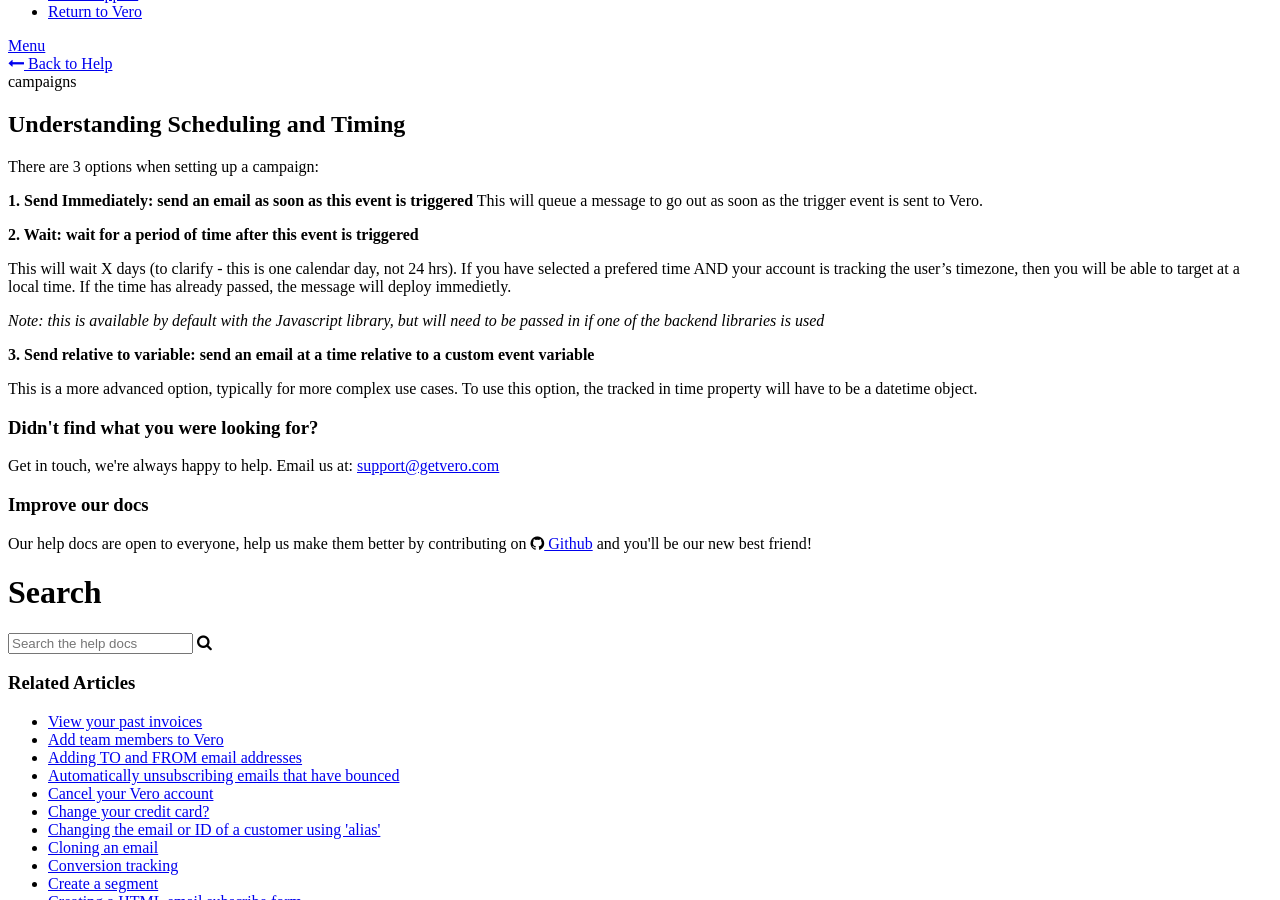
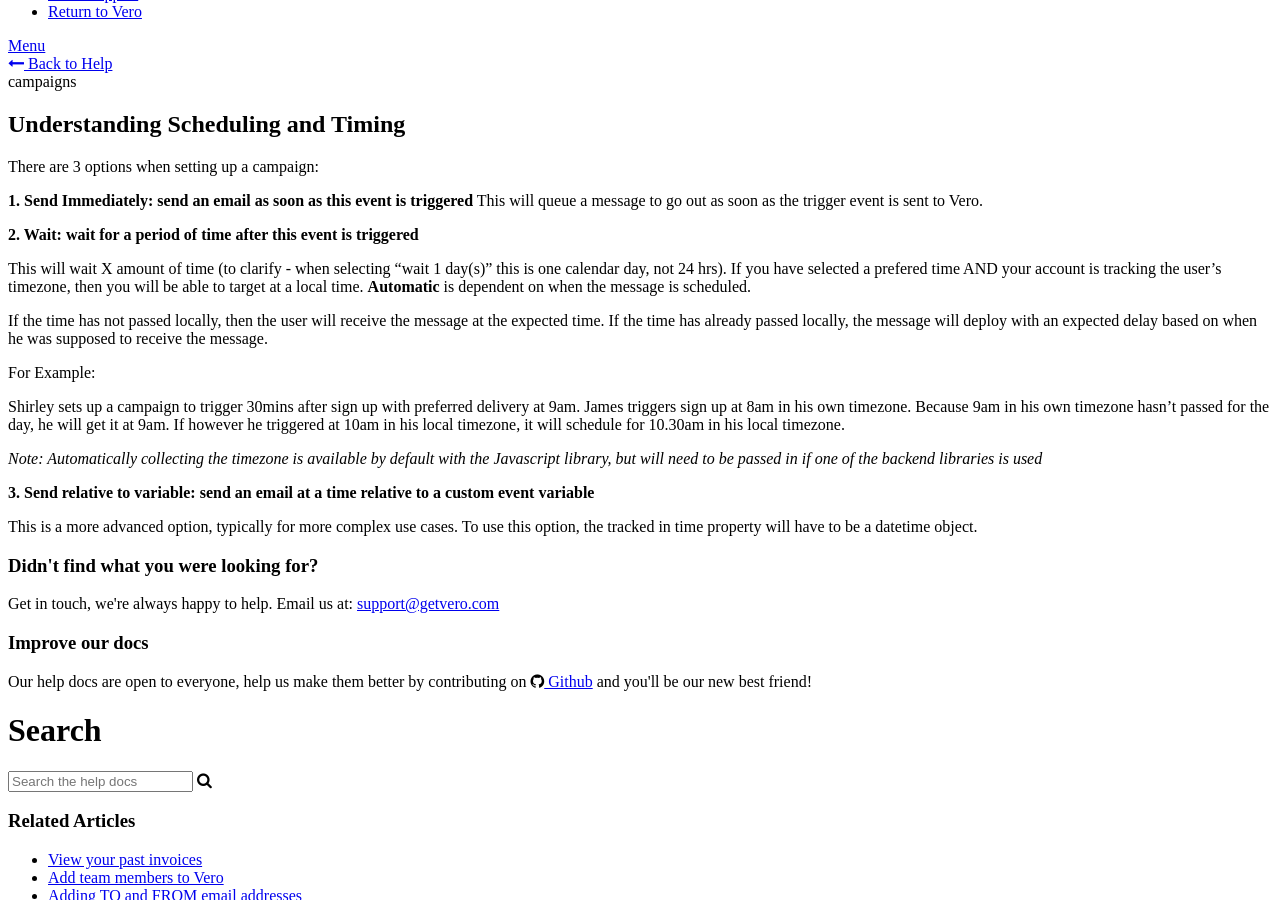
Before and after one commit to willegan/getvero.github.io, a Jekyll site: the page built from _articles/scheduling-timing.md, in a window 1280 px wide and 900 px high, scrolled down 395 px. Built offline with Jekyll 4.4.1, drawn with Linux system fonts in a browser that asks for light colours; nearby versions of some CDN libraries; a script that is not in the unit is left out; comment, search, counter and statistics services are not loaded.

Commit message:
additional clarifications for shceduling-timing.md and what-is-a-behavioral-campaign.md

```diff
--- a/_articles/scheduling-timing.md
+++ b/_articles/scheduling-timing.md
@@ -13,9 +13,15 @@
 
 **2. Wait: wait for a period of time after this event is triggered**
 
-This will wait X days (to clarify - this is one calendar day, not 24 hrs). If you have selected a prefered time AND your account is tracking the user's timezone, then you will be able to target at a local time. If the time has already passed, the message will deploy immedietly.
+This will wait X amount of time (to clarify - when selecting "wait 1 day(s)" this is one calendar day, not 24 hrs). If you have selected a prefered time AND your account is tracking the user's timezone, then you will be able to target at a local time. **Automatic** is dependent on when the message is scheduled.
 
-*Note: this is available by default with the Javascript library, but will need to be passed in if one of the backend libraries is used*
+If the time has not passed locally, then the user will receive the message at the expected time. If the time has already passed locally, the message will deploy with an expected delay based on when he was supposed to receive the message.
+
+For Example:
+
+Shirley sets up a campaign to trigger 30mins after sign up with preferred delivery at 9am. James triggers sign up at 8am in his own timezone. Because 9am in his own timezone hasn't passed for the day, he will get it at 9am. If however he triggered at 10am in his local timezone, it will schedule for 10.30am in his local timezone.
+
+*Note: Automatically collecting the timezone is available by default with the Javascript library, but will need to be passed in if one of the backend libraries is used*
 
 **3. Send relative to variable: send an email at a time relative to a custom event variable**
 
```
Also changed, not shown: _articles/what-is-a-behavioral-campaign.md (+2 -3 lines).
